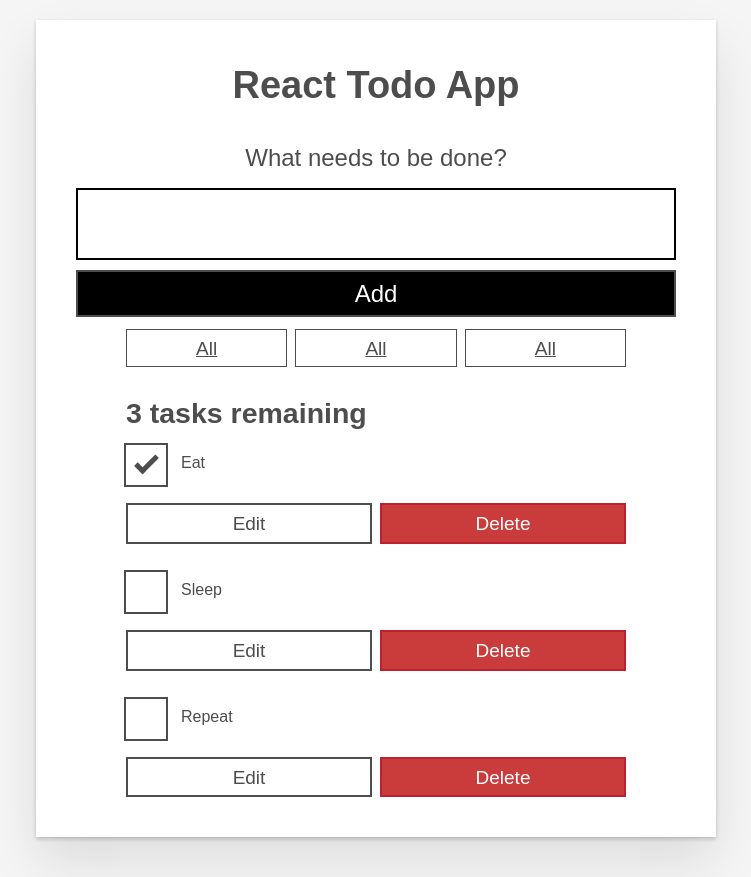
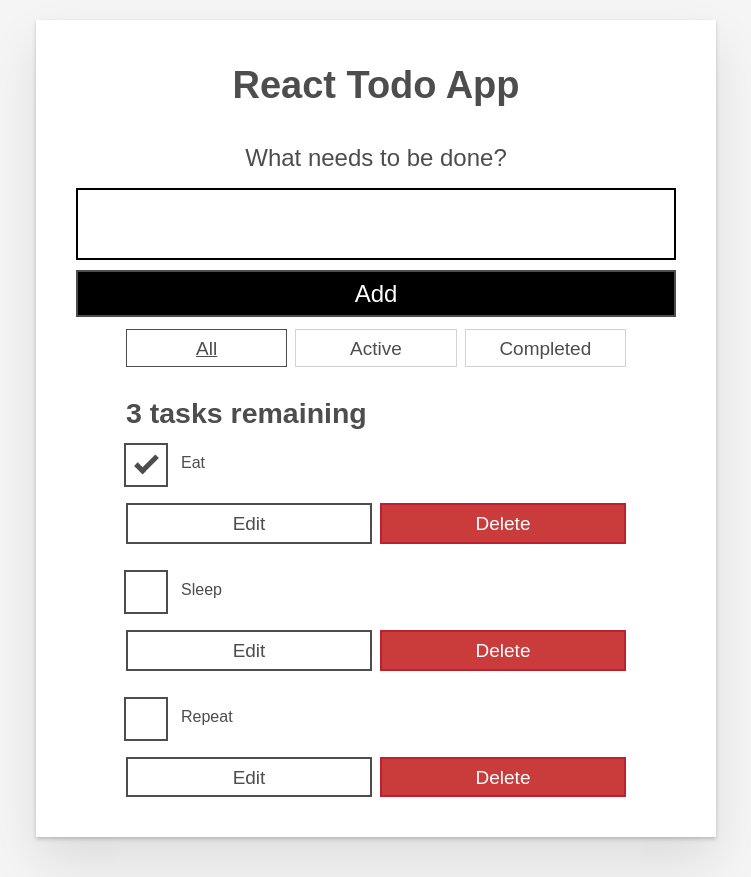
Before and after one commit to cloudbuster11/react-todo-app, a React (Create React App) app: page / in a window 1280 px wide. Shown: the whole page, without its empty margins (264-1015 px from the left). Built offline with nearby package versions, Linux system fonts and the light colour scheme.

Commit message:
Added filter function.

```diff
--- a/src/App.js
+++ b/src/App.js
@@ -5,8 +5,21 @@
 import Form from './components/Form';
 import FilterButton from './components/FilterButton';
 
+const FILTER_MAP = {
+  All: () => true,
+  Active: (task) => !task.completed,
+  Completed: (task) => task.completed,
+};
+
+const FILTER_NAMES = Object.keys(FILTER_MAP);
+
 function App(props) {
   const [tasks, setTasks] = useState(props.tasks);
+  const [filter, setFilter] = useState('All');
+
+  const filterList = FILTER_NAMES.map((name) => (
+    <FilterButton key={name} name={name} isPressed={name === filter} setFilter={setFilter} />
+  ));
 
   function toggleTaskCompleted(id) {
     const updatedTasks = tasks.map((task) => {
@@ -16,10 +29,11 @@
       return task;
     });
     setTasks(updatedTasks);
-    console.log(updatedTasks);
   }
 
-  const taskList = tasks.map((task) => (
+  const taskList = tasks
+    .filter(FILTER_MAP[filter])
+    .map((task) => (
       <Todo
         key={task.id}
         id={task.id}
@@ -58,11 +72,7 @@
     <div className='todoapp stack-large'>
       <h1>React Todo App</h1>
       <Form addTask={addTask} />
-      <div className='filters btn-group stack-exception'>
-        <FilterButton />
-        <FilterButton />
-        <FilterButton />
-      </div>
+      <div className='filters btn-group stack-exception'>{filterList}</div>
       <h2 id='list-heading'>{headingText}</h2>
       <ul role='list' className='todo-list stack-large stack-exception' aria-labelledby='list-heading'>
         {taskList}
--- a/src/components/FilterButton.js
+++ b/src/components/FilterButton.js
@@ -2,9 +2,14 @@
 
 export default function FilterButton(props) {
   return (
-    <button type='button' className='btn toggle-btn' aria-pressed='true'>
+    <button
+      type='button'
+      className='btn toggle-btn'
+      aria-pressed={props.isPressed}
+      onClick={() => props.setFilter(props.name)}
+    >
       <span className='visually-hidden'>Show </span>
-      <span>all</span>
+      <span>{props.name}</span>
       <span className='visually-hidden'> tasks</span>
     </button>
   );
```
Lines whose indentation alone changed are shown as unchanged.
